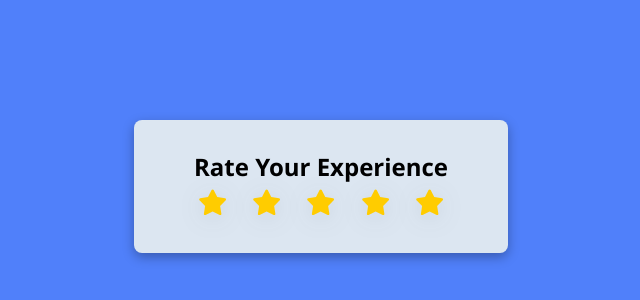
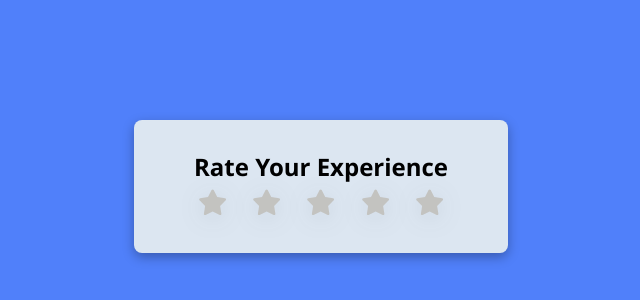
Before and after one commit to Yahan-Botheju/react-starter, a React (Vite) app in the folder react_1/rating-ui/: page / in a window 1280 px wide. Shown: the part 214-514 px from the top of the page, without its empty margins (319-959 px from the left). Built offline with nearby package versions, Linux system fonts and the light colour scheme.

Commit message:
create color none css

```diff
--- a/react_1/rating-ui/src/components/Rating.jsx
+++ b/react_1/rating-ui/src/components/Rating.jsx
@@ -16,7 +16,7 @@ const Rating = () => {
 								key={starValue}>
 								<FontAwesomeIcon
 									icon={faSolidStar}
-									className="rating-color"
+									className="rating-color-none"
 								/>
 							</div>
 						))}
--- a/react_1/rating-ui/src/index.css
+++ b/react_1/rating-ui/src/index.css
@@ -49,3 +49,8 @@
    color: #ffcc00;
    filter: drop-shadow(0px 4px 12px rgba(63, 61, 61, 0.1));
  }
+
+.rating-color-none{
+   color: rgb(195, 195, 192);
+   filter: drop-shadow(0px 4px 12px rgba(63, 61, 61, 0.1));
+}
```
